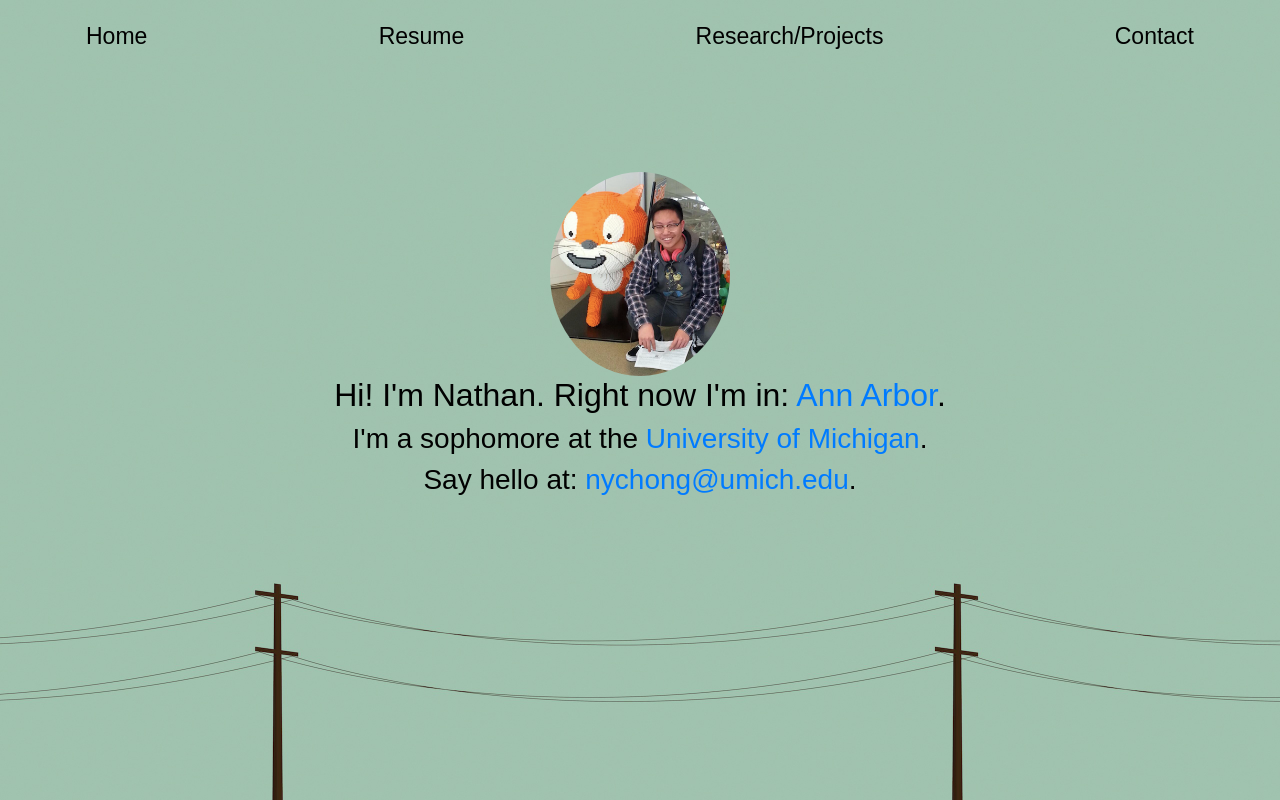
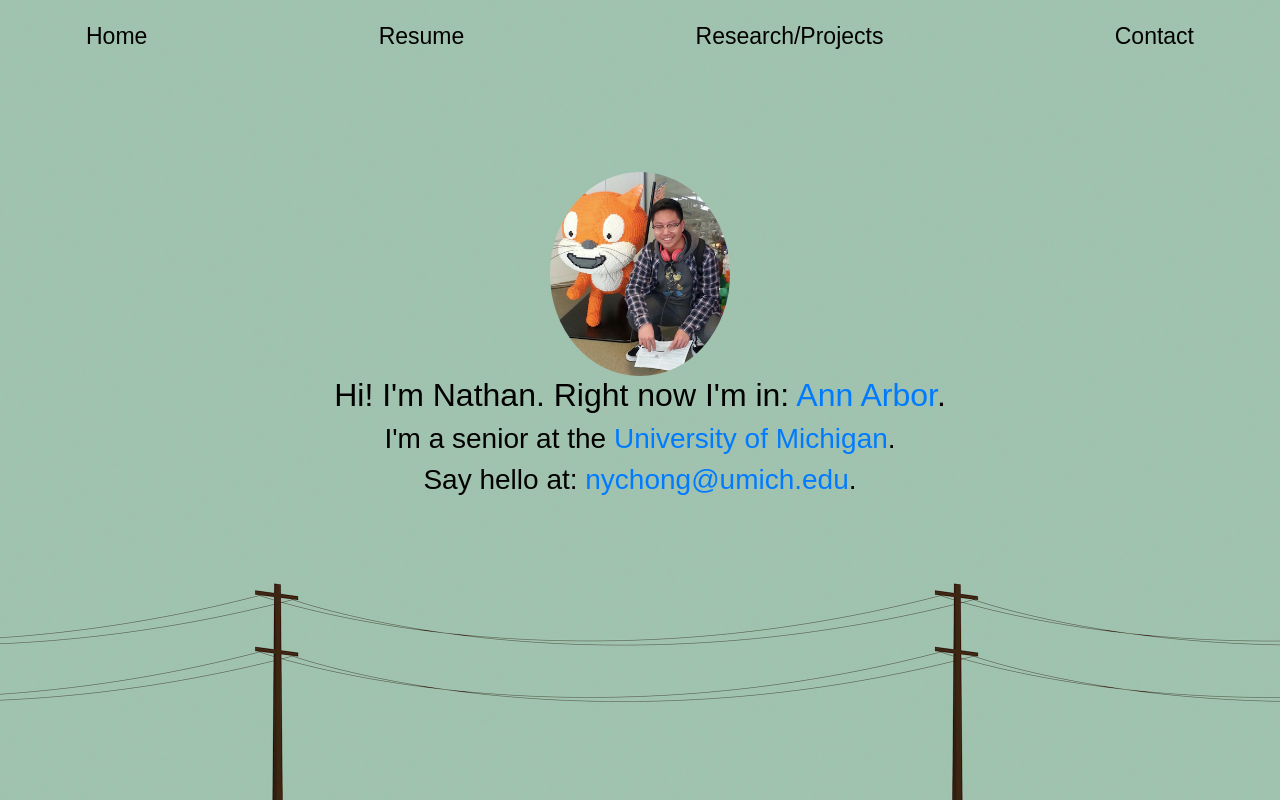
Before and after one commit to NathanielChong/NathanielChong.github.io, a React (Create React App) app: page / in a window 1280 px wide. Built offline with nearby package versions, Linux system fonts and the light colour scheme.

Commit message:
Update info snipper

```diff
--- a/package.json
+++ b/package.json
@@ -37,6 +37,6 @@
     ]
   },
   "devDependencies": {
-    "gh-pages": "^3.1.0"
+    "gh-pages": "^3.2.3"
   }
 }
--- a/src/components/infosnippet.js
+++ b/src/components/infosnippet.js
@@ -6,7 +6,7 @@ function InfoSnippet() {
   return (
        <div id="info" className="centered">
        <h2>Hi! I'm Nathan. Right now I'm in: <a href="https://www.a2gov.org/Pages/default.aspx" target="_blank" color="green" className="link">Ann Arbor</a>.</h2>
-       <h3> I'm a sophomore at the <a href="https://www.eecs.umich.edu/" target="_blank" className="link">University of Michigan</a>. </h3>
+       <h3> I'm a senior at the <a href="https://www.eecs.umich.edu/" target="_blank" className="link">University of Michigan</a>. </h3>
         <h3>Say hello at: <a href="mailto:nychong@umich.edu" className="link">nychong@umich.edu</a>.</h3>
 
        </div>
```
Also changed, not shown: 1 other file (tests, documents, lock files or other folders).
